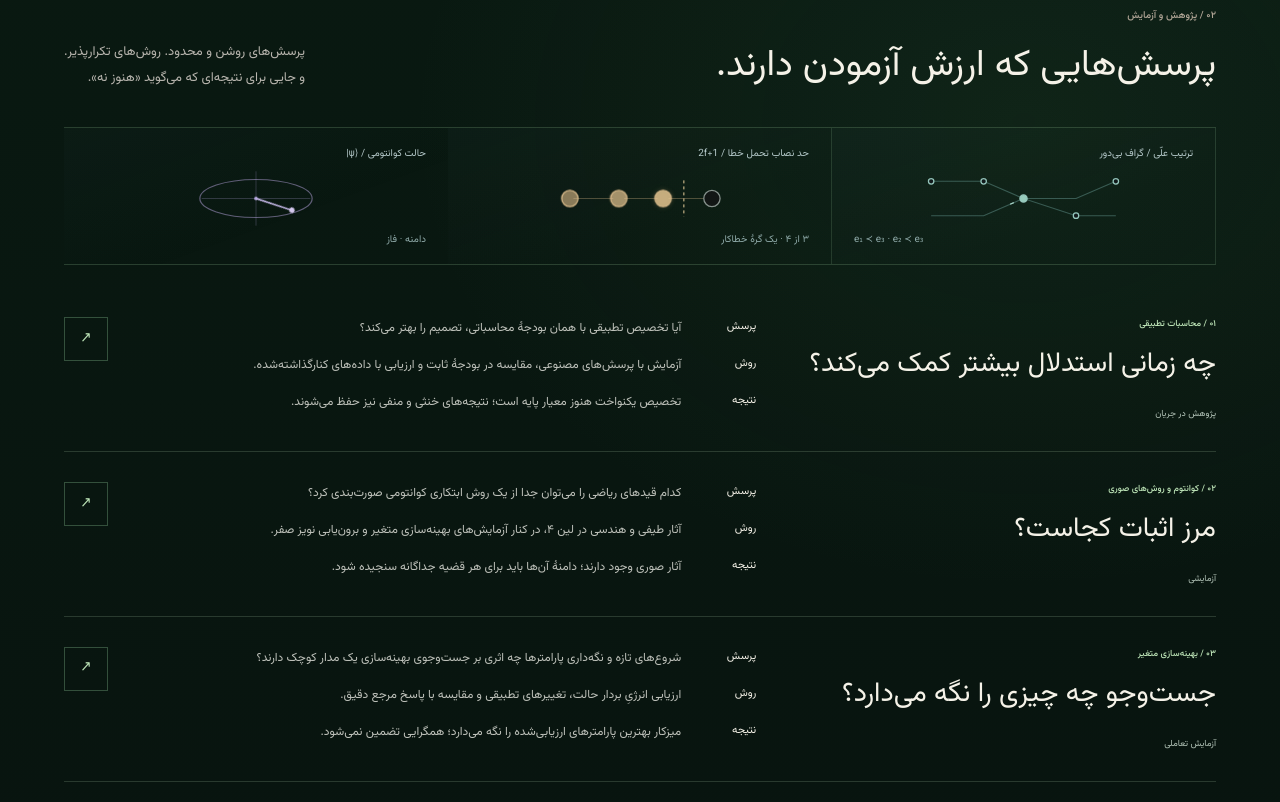
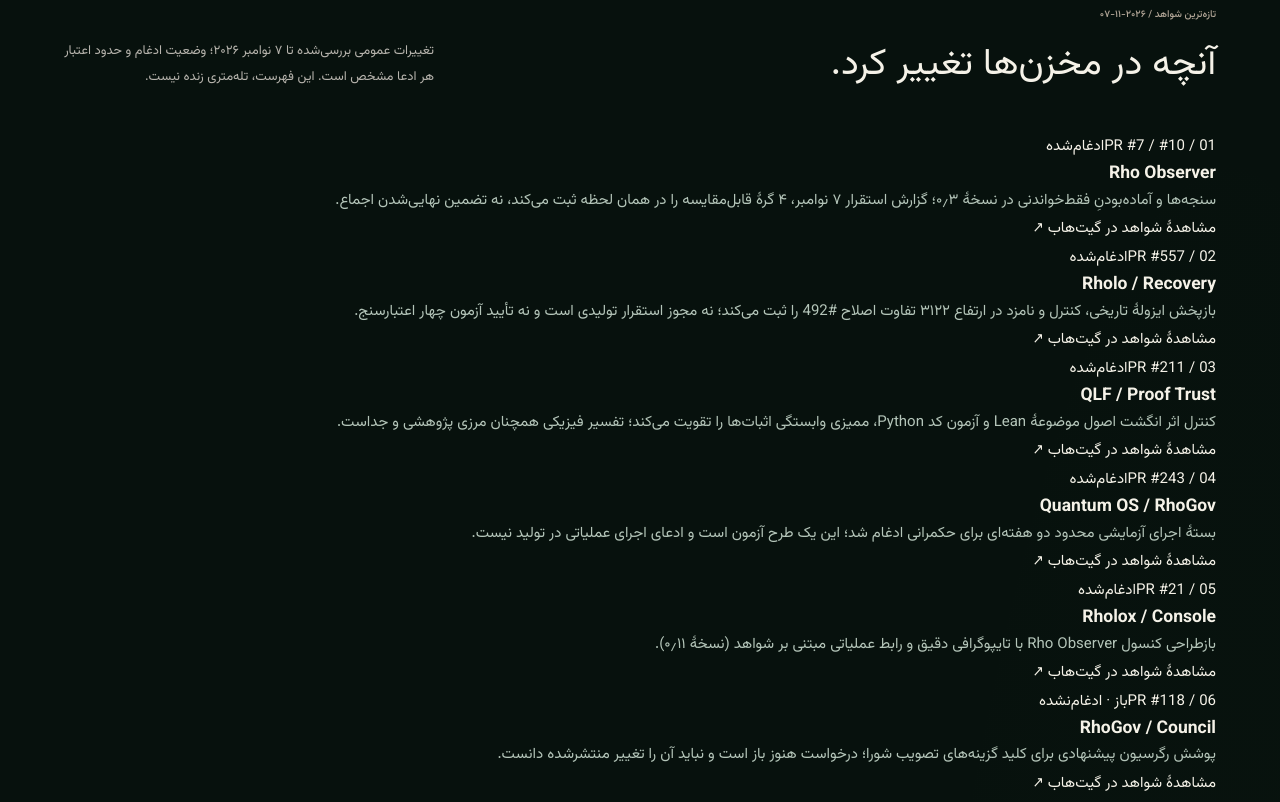
Before and after one commit to aixaria0/aixaria0.github.io, a plain HTML site: page fa/index.html in a window 1280 px wide. Shown: the part 5780-6582 px from the top of the page. Drawn offline with Linux system fonts and the light colour scheme; no server answers.

Commit message:
site: publish verified November public activity

```diff
--- a/fa/index.html
+++ b/fa/index.html
@@ -26,7 +26,7 @@
   <link rel="alternate" hreflang="x-default" href="https://sunaria.si/">
   <link rel="icon" href="../favicon.png" type="image/png">
   <link rel="preload" href="../fonts/vazirmatn-variable.ttf" as="font" type="font/ttf" crossorigin>
-  <link rel="stylesheet" href="../styles.css?v=20261026r2">
+  <link rel="stylesheet" href="../styles.css?v=20261107r1">
   <link rel="stylesheet" href="../precision.css?v=20261026r2">
   <link rel="stylesheet" href="../aix-aria.css?v=20261026r2">
   <link rel="stylesheet" href="../persian.css?v=20261026r2">
@@ -99,6 +99,51 @@
       <div class="work-bottom"><p>توضیح‌ها بر پایهٔ مستندات مخزن‌ها گزینش شده‌اند. وضعیت هر پروژه دامنهٔ آن را نشان می‌دهد و ادعای آمادگی برای بهره‌برداری نیست.</p><button class="text-link" id="show-all" type="button" data-js-only hidden aria-expanded="false" aria-controls="project-list">دیدن همهٔ ۱۳ پروژه <span aria-hidden="true">↗</span></button></div>
     </section>
 
+    <section class="section shell source-notes" id="source-notes" aria-labelledby="source-notes-heading" data-observed-at="2026-11-07">
+      <div class="section-heading">
+        <div><p class="eyebrow">تازه‌ترین شواهد / ۲۰۲۶-۱۱-۰۷</p><h2 id="source-notes-heading">آنچه در مخزن‌ها تغییر کرد.</h2></div>
+        <p>تغییرات عمومی بررسی‌شده تا ۷ نوامبر ۲۰۲۶؛ وضعیت ادغام و حدود اعتبار هر ادعا مشخص است. این فهرست، تله‌متری زنده نیست.</p>
+      </div>
+      <div class="source-notes-grid">
+        <article class="source-note">
+          <div class="source-note-meta"><span>01 / PR #7 / #10</span><span class="source-state-merged">ادغام‌شده</span></div>
+          <h3>Rho Observer</h3>
+          <p>سنجه‌ها و آماده‌بودنِ فقط‌خواندنی در نسخهٔ ۰٫۳؛ گزارش استقرار ۷ نوامبر، ۴ گرهٔ قابل‌مقایسه را در همان لحظه ثبت می‌کند، نه تضمین نهایی‌شدن اجماع.</p>
+          <a href="https://github.com/rhovision-org/rho-observer/pull/10" target="_blank" rel="noopener noreferrer" aria-label="مشاهدهٔ درخواست تغییر: Rho Observer">مشاهدهٔ شواهد در گیت‌هاب <span aria-hidden="true">↗</span></a>
+        </article>
+        <article class="source-note">
+          <div class="source-note-meta"><span>02 / PR #557</span><span class="source-state-merged">ادغام‌شده</span></div>
+          <h3>Rholo / Recovery</h3>
+          <p>بازپخش ایزولهٔ تاریخی، کنترل و نامزد در ارتفاع ۳۱۲۲ تفاوت اصلاح #492 را ثبت می‌کند؛ نه مجوز استقرار تولیدی است و نه تأیید آزمون چهار اعتبارسنج.</p>
+          <a href="https://github.com/rhovision-org/rholo/pull/557" target="_blank" rel="noopener noreferrer" aria-label="مشاهدهٔ درخواست تغییر: Rholo / Recovery">مشاهدهٔ شواهد در گیت‌هاب <span aria-hidden="true">↗</span></a>
+        </article>
+        <article class="source-note">
+          <div class="source-note-meta"><span>03 / PR #211</span><span class="source-state-merged">ادغام‌شده</span></div>
+          <h3>QLF / Proof Trust</h3>
+          <p>کنترل اثر انگشت اصول موضوعهٔ Lean و آزمون کد Python، ممیزی وابستگی اثبات‌ها را تقویت می‌کند؛ تفسیر فیزیکی همچنان مرزی پژوهشی و جداست.</p>
+          <a href="https://github.com/rhovision-org/quantum-logical-framework/pull/211" target="_blank" rel="noopener noreferrer" aria-label="مشاهدهٔ درخواست تغییر: QLF / Proof Trust">مشاهدهٔ شواهد در گیت‌هاب <span aria-hidden="true">↗</span></a>
+        </article>
+        <article class="source-note">
+          <div class="source-note-meta"><span>04 / PR #243</span><span class="source-state-merged">ادغام‌شده</span></div>
+          <h3>Quantum OS / RhoGov</h3>
+          <p>بستهٔ اجرای آزمایشی محدود دو هفته‌ای برای حکمرانی ادغام شد؛ این یک طرح آزمون است و ادعای اجرای عملیاتی در تولید نیست.</p>
+          <a href="https://github.com/rhovision-org/quantum-os/pull/243" target="_blank" rel="noopener noreferrer" aria-label="مشاهدهٔ درخواست تغییر: Quantum OS / RhoGov">مشاهدهٔ شواهد در گیت‌هاب <span aria-hidden="true">↗</span></a>
+        </article>
+        <article class="source-note">
+          <div class="source-note-meta"><span>05 / PR #21</span><span class="source-state-merged">ادغام‌شده</span></div>
+          <h3>Rholox / Console</h3>
+          <p>بازطراحی کنسول Rho Observer با تایپوگرافی دقیق و رابط عملیاتی مبتنی بر شواهد (نسخهٔ ۰٫۱۱).</p>
+          <a href="https://github.com/aixaria0/Rholox/pull/21" target="_blank" rel="noopener noreferrer" aria-label="مشاهدهٔ درخواست تغییر: Rholox / Console">مشاهدهٔ شواهد در گیت‌هاب <span aria-hidden="true">↗</span></a>
+        </article>
+        <article class="source-note">
+          <div class="source-note-meta"><span>06 / PR #118</span><span class="source-state-open">باز · ادغام‌نشده</span></div>
+          <h3>RhoGov / Council</h3>
+          <p>پوشش رگرسیون پیشنهادی برای کلید گزینه‌های تصویب شورا؛ درخواست هنوز باز است و نباید آن را تغییر منتشرشده دانست.</p>
+          <a href="https://github.com/rhovision-org/rhogov/pull/118" target="_blank" rel="noopener noreferrer" aria-label="مشاهدهٔ درخواست تغییر: RhoGov / Council">مشاهدهٔ شواهد در گیت‌هاب <span aria-hidden="true">↗</span></a>
+        </article>
+      </div>
+    </section>
+
     <section class="section research-section" id="research" aria-labelledby="research-heading"><div class="shell">
       <div class="section-heading"><div><p class="eyebrow">۰۲ / پژوهش و آزمایش</p><h2 id="research-heading">پرسش‌هایی که ارزش آزمودن دارند.</h2></div><p>پرسش‌های روشن و محدود. روش‌های تکرارپذیر. <br> و جایی برای نتیجه‌ای که می‌گوید «هنوز نه».</p></div>
       <div class="research-instruments" aria-hidden="true">
```
